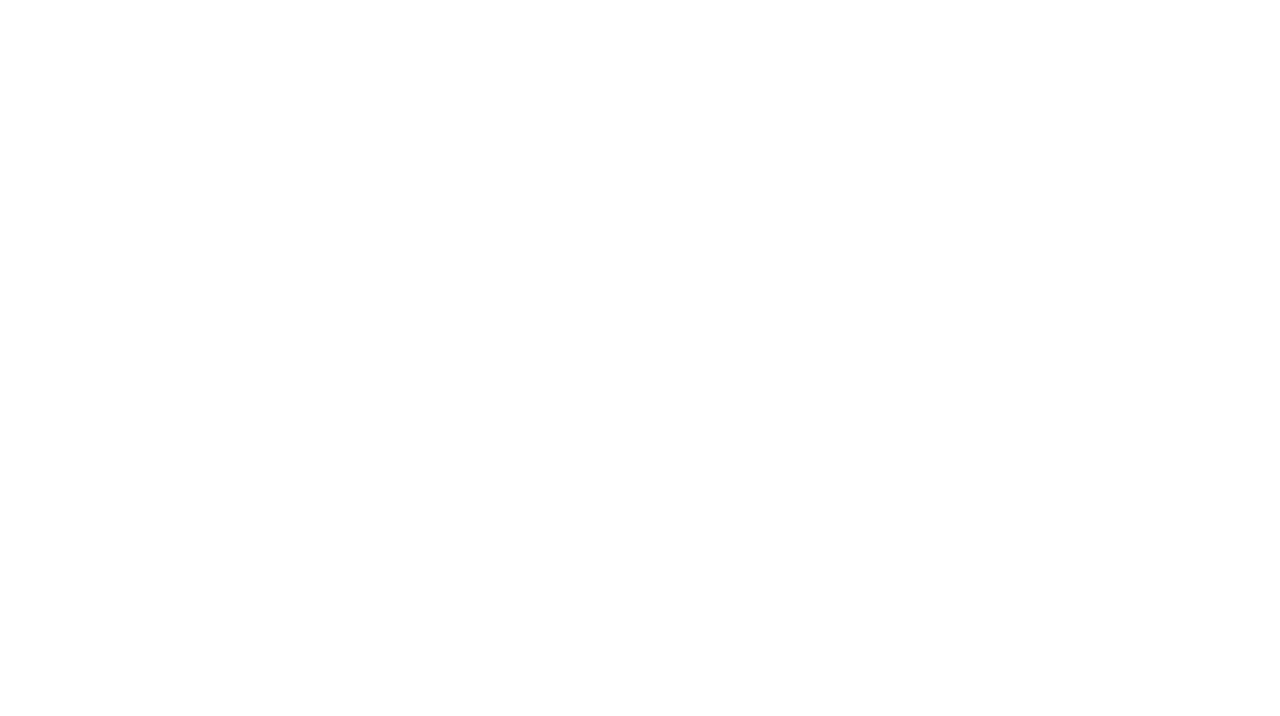
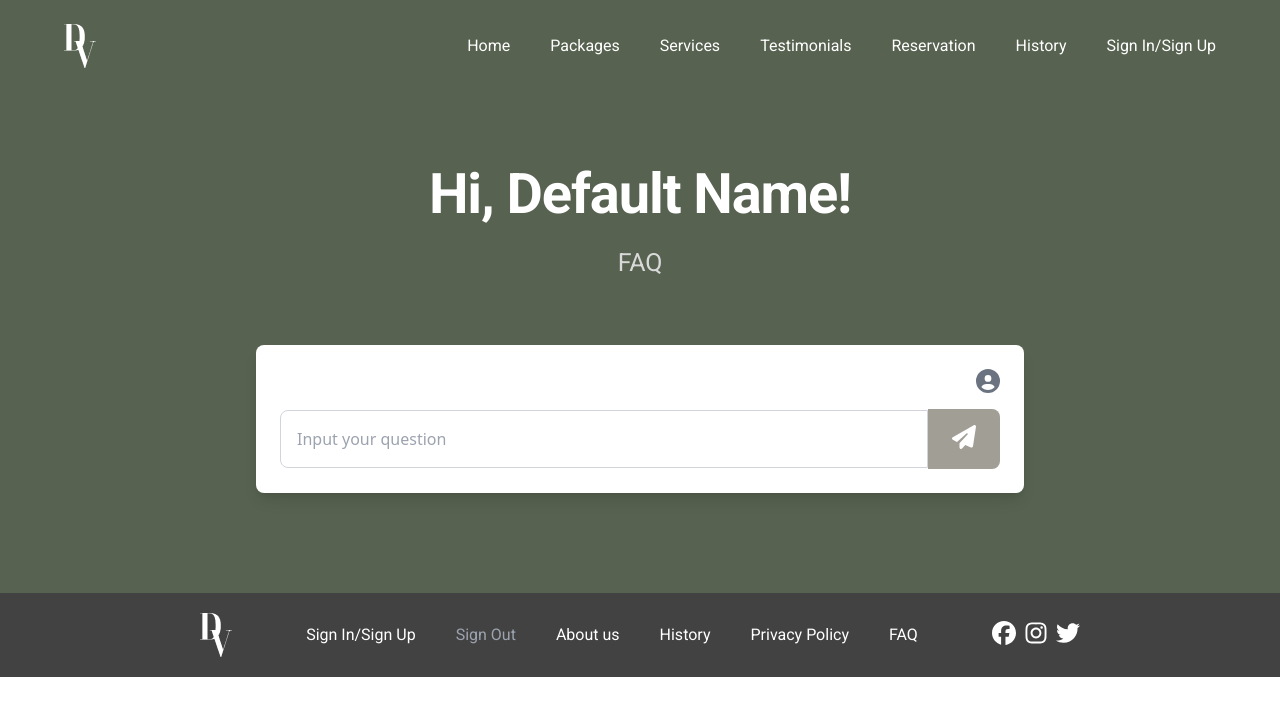
Before and after one commit to elsiip/ReservationWO, a React (Vite) app in the folder royalventure/: page /chatai in a window 1280 px wide. Before the commit this address had no page. Shown: the top 716 px of the page. Built offline with nearby package versions, Linux system fonts and the light colour scheme; no server answers.

Commit message:
feat: :zap: add a link at footer and navbar

```diff
--- a/royalventure/src/App.jsx
+++ b/royalventure/src/App.jsx
@@ -6,6 +6,7 @@ import SignUp from "./pages/signUp"
 import History from "./pages/history"
 import { ToastContainer } from "react-toastify"
 import 'react-toastify/dist/ReactToastify.css'
+import ChatAi from "./pages/chatAi"
 // import { Provider } from "react-redux"
 
 
@@ -19,6 +20,7 @@ function App() {
             <Route path="/signin" element={<SignIn />}/>
             <Route path="/signup" element={<SignUp />}/>
             <Route path="/history" element={<History />}/>
+            <Route path="/chatai" element={<ChatAi/>} />
           </Routes>
         </Router>
         <ToastContainer />
--- a/royalventure/src/components/footer/index.jsx
+++ b/royalventure/src/components/footer/index.jsx
@@ -38,7 +38,7 @@ export default function Footer() {
                 <button>About us</button>
                 <NavLink to="/history" className="text-white">History</NavLink>
                 <button>Privacy Policy</button>
-                <button>FAQ</button>
+                <NavLink to="/chatai" className="text-white">FAQ</NavLink>
             </div>
             <div className='flex space-x-[8px] text-white'>
                 <button><FontAwesomeIcon icon={faFacebook} className='w-[24px] h-[24px]' /></button>
--- a/royalventure/src/pages/chatAi/index.jsx
+++ b/royalventure/src/pages/chatAi/index.jsx
@@ -1,24 +1,22 @@
 import React, { useState, useEffect } from "react";
-import "../../App.css"
-import axios from "axios"
-import ReactMarkDown from "react-markdown"
+import axios from "axios";
+import ReactMarkDown from "react-markdown";
 import Navbar from "../../components/navbar";
 import Footer from "../../components/footer";
 import { getAuth } from "firebase/auth";
-import { db } from '../../firebase';
-import { query, where, collection, getDocs } from 'firebase/firestore';
+import { db } from "../../firebase";
+import { query, where, collection, getDocs } from "firebase/firestore";
 import { FontAwesomeIcon } from "@fortawesome/react-fontawesome";
 import { faCircleUser, faPaperPlane } from "@fortawesome/free-solid-svg-icons";
 
-export default function ChatAi(){
-    const [userName, setUserName] = useState('Default Name');
-    const auth = getAuth()
-    const user = auth.currentUser
-    const [question, setQuestion] = useState('')
-    const [answer, setAnswer] = useState('')
-    const [generatingAnswer, setGeneratingAnswer] = useState(false)
+export default function ChatAi() {
+    const [userName, setUserName] = useState("Default Name");
+    const auth = getAuth();
+    const user = auth.currentUser;
+    const [question, setQuestion] = useState("");
+    const [answer, setAnswer] = useState("");
+    const [generatingAnswer, setGeneratingAnswer] = useState(false);
 
-    // Data jawaban berdasarkan keyword
     const answerData = {
         "sedia paket": "Tersedia 3 macam paket yaitu intimate, seaside, dan grand wedding",
         "Royal Venture": "Royal Venture adalah mitra pernikahan Anda yang sempurna, menawarkan tiga paket eksklusif yang mencakup segalanya untuk memastikan hari istimewa Anda berjalan mulus. Dari dekorasi istana hingga layanan fotografi yang berkelas, kami mengurus segalanya. Pilihlah paket yang sesuai dengan gaya dan anggaran Anda, dan nikmati momen berharga Anda di salah satu dari tiga lokasi yang indah dan berbeda yang kami sediakan. Jadikan pernikahan Anda mewah dan tak terlupakan dengan bantuan Royal Venture",
@@ -30,10 +28,10 @@ export default function ChatAi(){
         "batal reservasi": "Jika ingin melakukan pembatalan reservasi dapat menuju halaman history untuk pengajuan pembatalan dengan klik Cancelled pada reservasi yang ingin dibatalkan.",
         "ubah reservasi": "Jika ingin melakukan perubahan reservasi dapat menuju halaman history untuk pengajuan perubahan dengan klik Change pada reservasi yang ingin diubah.",
         "layanan intimate wedding": "Pada paket Intimate wedding sudah include dekorasi standar, handbouquet, Makeup bride and family, gown and tuxedo, simple wedding cake, photo, video, and canape / lunch / dinner.",
-        "layanan seaside elegance wedding":"Pada paket Seaside Elegance Wedding sudah include 2 menginap dengan 8 kamar, event fee, beverage, buffet, decoration, acounstic band, DJ, Makeup, Gown, Suits, Photography, dan videography",
-        "layanan grand wedding" : "Pada paket Grand Wedding sudah include celebrant, 2 wedding cake, venue, catering, decoration, photo corner, makeup, hairdo, MC, singer and keyboardist, photography, videography, photobooth, souvenir, wedding car, gown and suit",
-        "testimoni" : "Testimoni paket Seaside Elegance Wedding dari Joy dan Jordan. I cannot emphasize enough how grateful I am to Royal Venture Wedding Organizer. From our first meeting to our wedding day, they have shown an exceptional level of professionalism and attention to every detail. Not only did they assist us in planning every aspect of the wedding, but they also provided the much-needed emotional support throughout the preparation. The result? Our dream wedding came true without stress and worries. I highly recommend Royal Venture Wedding Organizer to anyone looking for an unforgettable wedding service.",
-        "testimoni lain" : "Testimoni paket Seaside Elegance Wedding dari Charlotte & William. We consider ourselves lucky to have worked with Royal Venture Wedding Organizer. They not only helped us navigate the complex world of weddings but also became outstanding partners in designing our event. From vendor selection to meeting scheduling, every step was carried out meticulously and with care. Our wedding was so beautiful and memorable thanks to the dedication and hard work of their team. Thank you, Royal Venture Wedding Organizer, for everything!"
+        "layanan seaside elegance wedding": "Pada paket Seaside Elegance Wedding sudah include 2 menginap dengan 8 kamar, event fee, beverage, buffet, decoration, acounstic band, DJ, Makeup, Gown, Suits, Photography, dan videography",
+        "layanan grand wedding": "Pada paket Grand Wedding sudah include celebrant, 2 wedding cake, venue, catering, decoration, photo corner, makeup, hairdo, MC, singer and keyboardist, photography, videography, photobooth, souvenir, wedding car, gown and suit",
+        "testimoni": "Testimoni paket Seaside Elegance Wedding dari Joy dan Jordan. I cannot emphasize enough how grateful I am to Royal Venture Wedding Organizer. From our first meeting to our wedding day, they have shown an exceptional level of professionalism and attention to every detail. Not only did they assist us in planning every aspect of the wedding, but they also provided the much-needed emotional support throughout the preparation. The result? Our dream wedding came true without stress and worries. I highly recommend Royal Venture Wedding Organizer to anyone looking for an unforgettable wedding service.",
+        "testimoni lain": "Testimoni paket Seaside Elegance Wedding dari Charlotte & William. We consider ourselves lucky to have worked with Royal Venture Wedding Organizer. They not only helped us navigate the complex world of weddings but also became outstanding partners in designing our event. From vendor selection to meeting scheduling, every step was carried out meticulously and with care. Our wedding was so beautiful and memorable thanks to the dedication and hard work of their team. Thank you, Royal Venture Wedding Organizer, for everything!",
     };
 
     async function generateAnswer(e){
@@ -80,47 +78,49 @@ export default function ChatAi(){
     useEffect(() => {
         const fetchUserName = async () => {
             if (user) {
-                const q = query(collection(db, "users"), where("email", "==", user.email));
+                const q = query(
+                collection(db, "users"),
+                where("email", "==", user.email)
+                );
                 const querySnapshot = await getDocs(q);
                 querySnapshot.forEach((doc) => {
-                    const userData = doc.data();
-                    if (userData && userData.name) {
-                        setUserName(userData.name);
-                    }
+                const userData = doc.data();
+                if (userData && userData.name) {
+                    setUserName(userData.name);
+                }
                 });
             }
-        }
+        };
         if (user) {
             fetchUserName();
         }
     }, [user]);
 
-    return(
+    return (
         <div className="bg-[#576250]">
             <Navbar />
-            <h1 className="mt-[17px] roboto-bold text-[56px] text-center text-white" style={{ lineHeight: '64px', letterSpacing: '-1.12px' }}>Hi, {userName}!</h1>
-            <p className="mt-[16px] roboto-regular text-[25px] text-center text-[#D9D9D9]" style={{ lineHeight: '24px', letterSpacing: '-0.2px' }}>FAQ</p>
-            <div className="flex justify-center items-center">
-                <div className="mt-[26px] bg-[#727C6C] w-[1040px] h-[300px] rounded-[15px] mb-[17px]">
-                    <div className="flex space-x-[19px] pt-[20px] justify-center">
-                        <div className="w-[933px] h-auto bg-[#B8C1B2] rounded-[15px] p-3">
-                            <ReactMarkDown>{answer}</ReactMarkDown>
+            <div className="mt-[70px] mb-[100px]">
+                <h1 className="mt-[25px] roboto-bold text-[56px] text-center text-white" style={{ lineHeight: '64px', letterSpacing: '-1.12px' }}>Hi, {userName}!</h1>
+                <p className="mt-[25px] roboto-regular text-[25px] text-center text-[#D9D9D9]" style={{ lineHeight: '24px', letterSpacing: '-0.2px' }}>FAQ</p>
+                <div className="flex justify-center mt-[70px]">
+                    <div className="bg-white rounded-lg shadow-lg p-6 max-w-3xl w-full">
+                        <div className="flex items-center mb-4">
+                            <ReactMarkDown className="text-gray-800 flex-grow">{answer}</ReactMarkDown>
+                            <FontAwesomeIcon icon={faCircleUser} className="w-6 h-6 text-gray-500 ml-4"/>
                         </div>
-                        <FontAwesomeIcon icon={faCircleUser} className="w-[35px] h-[35px] text-white" />
+                        <form onSubmit={generateAnswer}>
+                            <div className="flex items-center">
+                                <input type="text" className="flex-grow border-gray-300 border rounded-l-lg p-4 outline-none focus:border-[#576250] transition-colors duration-300" placeholder="Input your question"
+                                value={question} onChange={(e) => setQuestion(e.target.value)} required/>
+                                <button type="submit" className="text-white px-6 py-4 rounded-r-lg bg-[#A19E96] hover:bg-[#576250] transition-colors duration-300" disabled={generatingAnswer}>
+                                    <FontAwesomeIcon icon={faPaperPlane} className="w-6 h-6" />
+                                </button>
+                            </div>
+                        </form>
                     </div>
                 </div>
             </div>
-            <div className="flex justify-center">
-                <form onSubmit={generateAnswer}>
-                    <label className="input input-bordered flex items-center w-[1040px] mb-[60px]">
-                        <input type="text" className="grow" placeholder="Input your question" value={question} onChange={(e) => setQuestion(e.target.value)} required />
-                        <button type="submit" className="button-icon" disabled={generatingAnswer}>
-                            <FontAwesomeIcon icon={faPaperPlane} className="w-[20px] h-[20px]" />
-                        </button>
-                    </label>
-                </form>
-            </div>
             <Footer />
         </div>
-    )
+    );
 }
```
